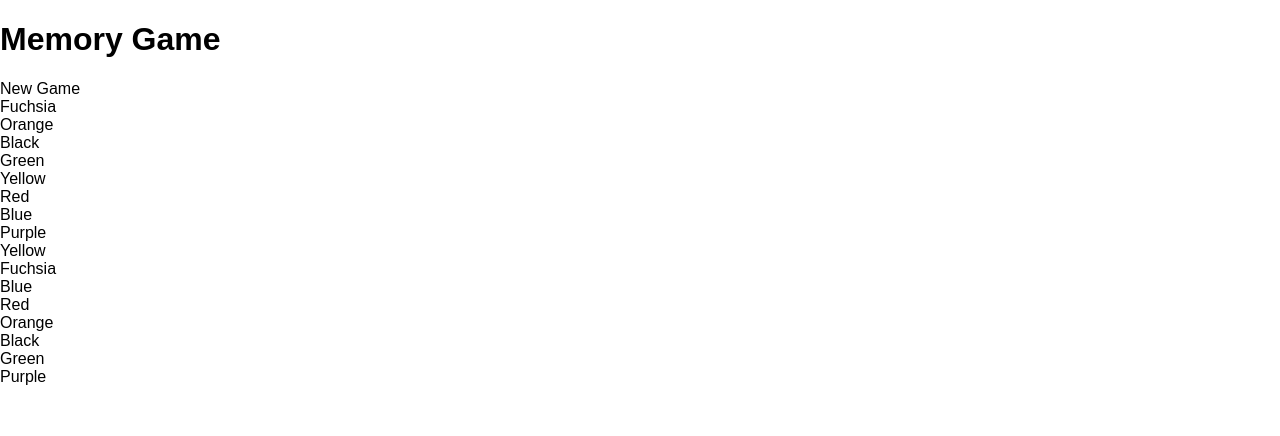
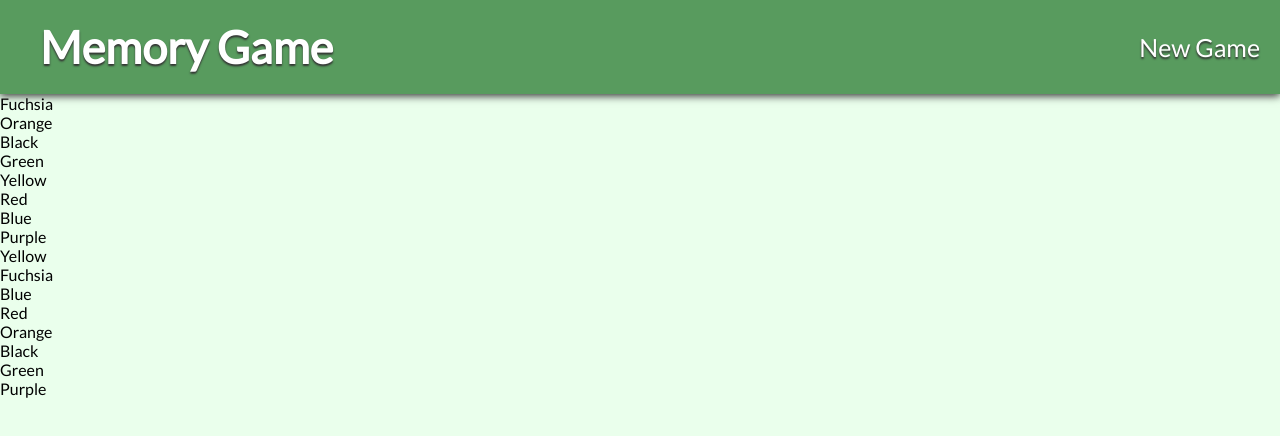
Before and after one commit to impomales/Memory-Game, a React (Create React App) app: page / in a window 1280 px wide. Shown: the top 436 px of the page. Built offline with nearby package versions, Linux system fonts and the light colour scheme.

Commit message:
navbar styling

```diff
--- a/public/index.html
+++ b/public/index.html
@@ -8,6 +8,7 @@
       manifest.json provides metadata used when your web app is added to the
       homescreen on Android. See https://developers.google.com/web/fundamentals/engage-and-retain/web-app-manifest/
     -->
+    <link href="https://fonts.googleapis.com/css?family=Lato" rel="stylesheet">
     <link rel="manifest" href="%PUBLIC_URL%/manifest.json">
     <link rel="shortcut icon" href="%PUBLIC_URL%/favicon.ico">
     <!--
--- a/src/Header.css
+++ b/src/Header.css
@@ -0,0 +1,55 @@
+.header {
+    display: flex;
+    justify-content: space-between;
+    align-items: center;
+    background-color: #589b5e;
+    color: white;
+    text-shadow: 0px 2px 2px #333;
+    box-shadow: 0px 2px 8px #333;
+}
+
+.header-newGame {
+    color: white;
+    font-size: 25px;
+    margin-right: 20px;
+    cursor: pointer;
+    transition: text-shadow 0.15s ease-in,
+                transform 0.15s ease-in,
+                font-size 0.15s ease-in;
+}
+
+.header-newGame:hover {
+    text-shadow: 0px 4px 8px #333;
+    transform: translateY(-4px);
+    font-size: 30px;
+}
+
+.header-newGame:active {
+    font-size: 30px;
+    transform: translateY(4px);
+    text-shadow: 0px 0px 1px #333;
+    user-select: none
+}
+
+.header-title {
+    font-size: 45px;
+    font-weight: bold;
+    padding: 20px;
+    margin-left: 20px;
+}
+
+@media (max-width: 800px) {
+    .header {
+        flex-direction: column;
+        justify-content: center;
+    }
+
+    .header-title {
+        margin-left: 0px;
+    }
+
+    .header-newGame {
+        margin-right: 0px;
+        padding-bottom: 25px;
+    }
+}
--- a/src/Header.js
+++ b/src/Header.js
@@ -1,5 +1,11 @@
 import React from 'react';
+import './Header.css';
 
-const Header = (props) => (<div><h1>Memory Game</h1><a>New Game</a></div>);
+const Header = (props) => (
+    <div className="header">
+        <div className="header-title">Memory Game</div>
+        <div className="header-newGame">New Game</div>
+    </div>
+);
 
 export default Header;
--- a/src/index.css
+++ b/src/index.css
@@ -1,5 +1,6 @@
 body {
   margin: 0;
   padding: 0;
-  font-family: sans-serif;
+  font-family: 'Lato', sans-serif;
+  background-color: #eaffec;
 }
```
